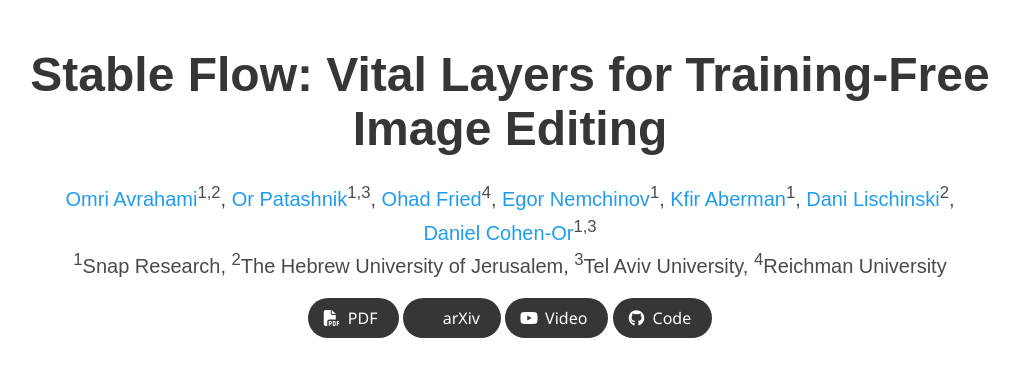
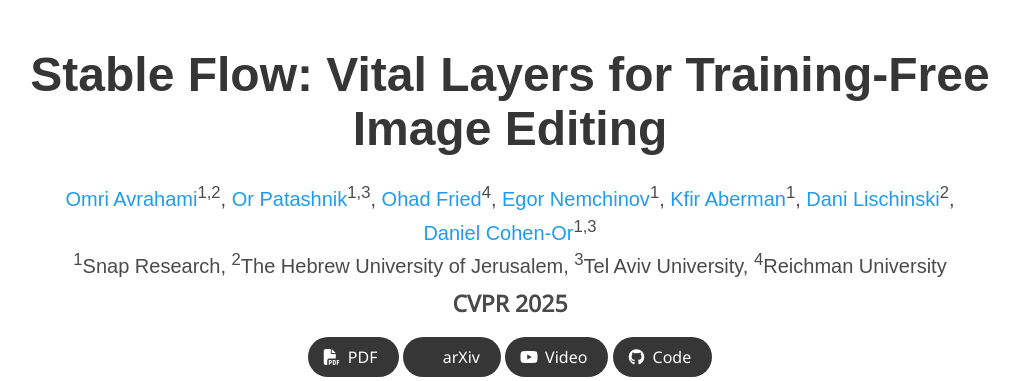
Before and after one commit to omriav/stable-flow, a plain HTML site: page index.html in a window 1280 px wide. Shown: the top 381 px of the page, without its empty margins (130-1149 px from the left). Drawn offline with nearby package versions, Linux system fonts and the light colour scheme; some icons are missing; a web font is replaced by a local one.

Commit message:
Add venue.

```diff
--- a/index.html
+++ b/index.html
@@ -92,9 +92,9 @@
               <span class="author-block"><sup>4</sup>Reichman University</span>
             </div>
 
-            <!-- <div>
-              <p style="font-size:23px;font-weight:bold;padding-top: 5px;">SIGGRPAH 2024</p>
-            </div> -->
+            <div>
+              <p style="font-size:23px;font-weight:bold;padding-top: 5px;">CVPR 2025</p>
+            </div>
 
             <div class="column has-text-centered">
               <div class="publication-links">
```
